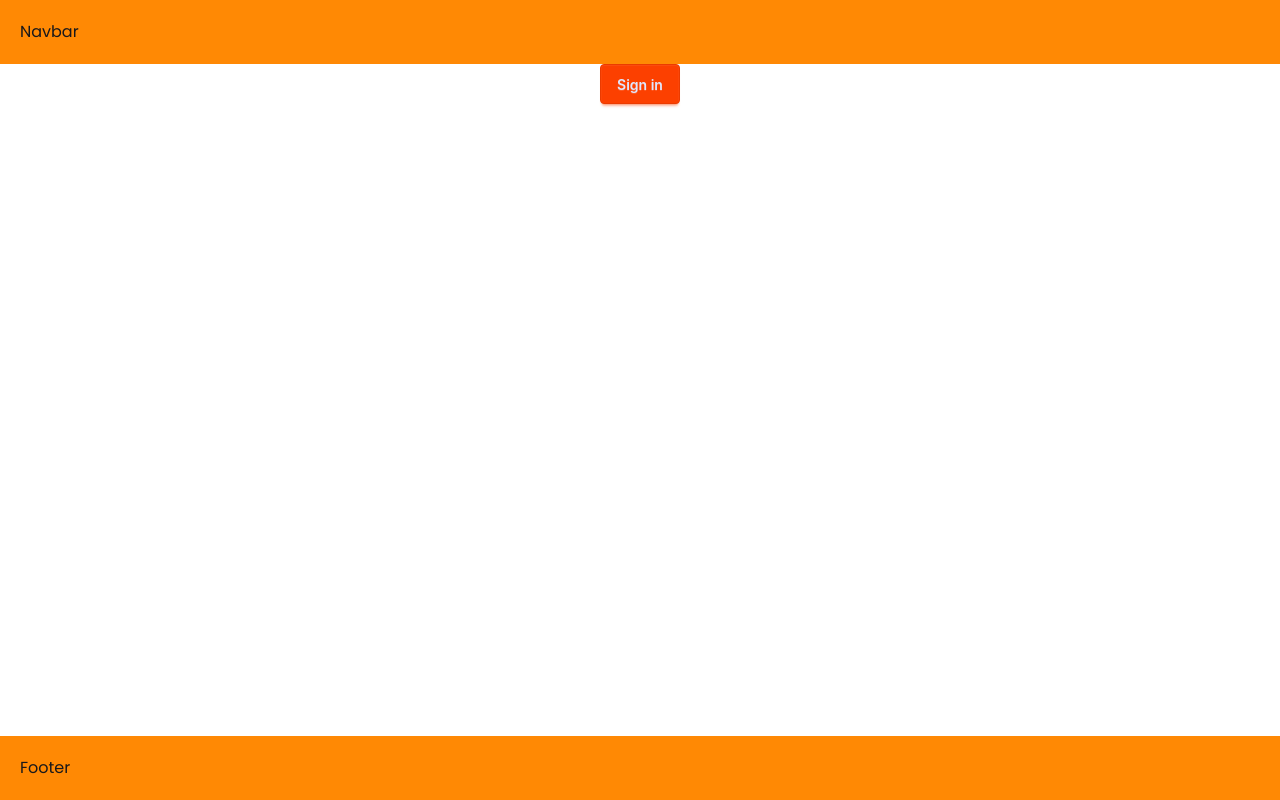
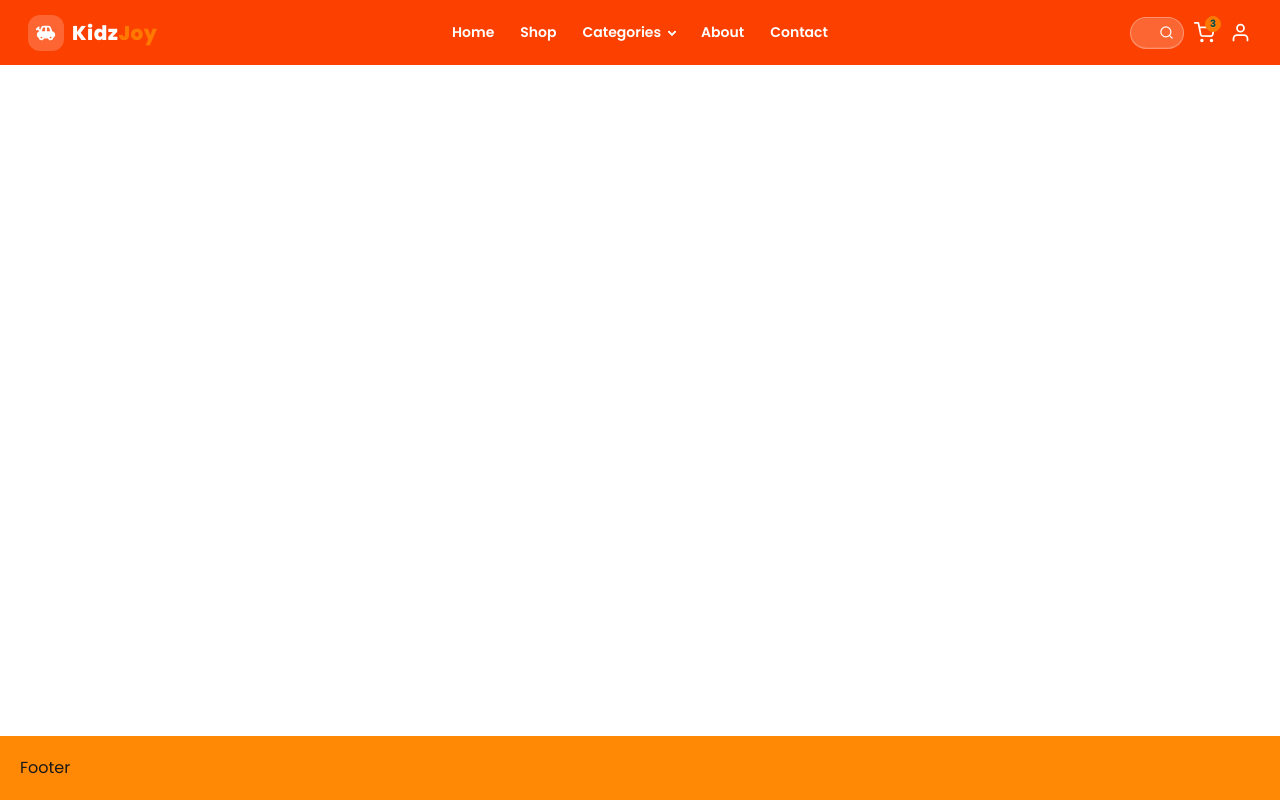
Before and after one commit to hasnatfahmidkhan/kidz-joy, a Next.js app: page / in a window 1280 px wide. Built offline with nearby package versions, Linux system fonts and the light colour scheme.

Commit message:
added the navbar

```diff
--- a/package.json
+++ b/package.json
@@ -9,10 +9,13 @@
     "lint": "eslint"
   },
   "dependencies": {
+    "bcryptjs": "^3.0.3",
     "daisyui": "^5.5.19",
+    "mongodb": "^7.2.0",
     "next": "16.2.4",
     "react": "19.2.4",
-    "react-dom": "19.2.4"
+    "react-dom": "19.2.4",
+    "react-icons": "^5.6.0"
   },
   "devDependencies": {
     "@tailwindcss/postcss": "^4.2.4",
--- a/src/app/layout.jsx
+++ b/src/app/layout.jsx
@@ -17,7 +17,7 @@ export default function RootLayout({ children }) {
   return (
     <html lang="en" className={`${poppins.className}  h-full antialiased`}>
       <body className="min-h-full flex flex-col">
-        <header className="bg-orange-400">
+        <header className="bg-primary">
           <Navbar />
         </header>
         <main className="flex-1  max-w-7xl mx-auto">{children}</main>
--- a/src/app/page.jsx
+++ b/src/app/page.jsx
@@ -1,7 +1,7 @@
 export default function Home() {
   return (
     <div className="flex flex-col flex-1 items-center justify-center bg-zinc-50 font-sans dark:bg-black">
-      <button className="btn btn-primary">Sign in</button>
+
     </div>
   );
 }
--- a/src/components/layout/Navbar.jsx
+++ b/src/components/layout/Navbar.jsx
@@ -1,7 +1,250 @@
-import React from "react";
+"use client";
+
+import { useState } from "react";
+import Link from "next/link";
+import {
+  FiShoppingCart,
+  FiSearch,
+  FiUser,
+  FiMenu,
+  FiX,
+} from "react-icons/fi";
+import { MdToys } from "react-icons/md";
+
+const navLinks = [
+  { label: "Home", href: "/" },
+  { label: "Shop", href: "/shop" },
+  {
+    label: "Categories",
+    href: "/categories",
+    children: [
+      { label: "Action Figures", href: "/categories/action-figures" },
+      { label: "Board Games", href: "/categories/board-games" },
+      { label: "Puzzles", href: "/categories/puzzles" },
+      { label: "Outdoor Toys", href: "/categories/outdoor" },
+    ],
+  },
+  { label: "About", href: "/about" },
+  { label: "Contact", href: "/contact" },
+];
+
+// Mock cart count — replace with real state/context later
+const CART_COUNT = 3;
 
 const Navbar = () => {
-  return <nav className="p-5 max-w-7xl mx-auto">Navbar</nav>;
+  const [searchOpen, setSearchOpen] = useState(false);
+
+  return (
+    <nav className="max-w-7xl mx-auto px-2 sm:px-4">
+      <div className="navbar min-h-16 gap-1">
+        {/* ── NAVBAR START ── */}
+        <div className="navbar-start gap-1">
+          {/* Mobile hamburger dropdown */}
+          <div className="dropdown">
+            <div
+              tabIndex={0}
+              role="button"
+              className="btn btn-ghost btn-circle text-white lg:hidden"
+              aria-label="Open menu"
+            >
+              <FiMenu size={22} />
+            </div>
+
+            <ul
+              tabIndex={0}
+              className="menu menu-sm dropdown-content bg-base-100 text-neutral rounded-box z-50 mt-3 w-56 p-2 shadow-xl border border-base-200"
+            >
+              {navLinks.map((link) =>
+                link.children ? (
+                  <li key={link.label}>
+                    <details>
+                      <summary className="font-semibold">{link.label}</summary>
+                      <ul>
+                        {link.children.map((child) => (
+                          <li key={child.href}>
+                            <Link href={child.href}>{child.label}</Link>
+                          </li>
+                        ))}
+                      </ul>
+                    </details>
+                  </li>
+                ) : (
+                  <li key={link.href}>
+                    <Link href={link.href} className="font-semibold">
+                      {link.label}
+                    </Link>
+                  </li>
+                ),
+              )}
+
+              {/* Mobile auth links */}
+              <div className="divider my-1" />
+              <li>
+                <Link href="/login" className="font-semibold">
+                  Login
+                </Link>
+              </li>
+              <li>
+                <Link href="/register" className="font-semibold text-primary">
+                  Register
+                </Link>
+              </li>
+            </ul>
+          </div>
+
+          {/* Logo */}
+          <Link href="/" className="flex items-center gap-2 group">
+            <div className="w-9 h-9 bg-white/20 rounded-xl flex items-center justify-center group-hover:bg-white/30 transition-all duration-200 shrink-0">
+              <MdToys size={22} className="text-white" />
+            </div>
+            <span className="text-xl font-extrabold text-white tracking-wide leading-none">
+              Kidz
+              <span className="text-accent">Joy</span>
+            </span>
+          </Link>
+        </div>
+
+        {/* ── NAVBAR CENTER — desktop links ── */}
+        <div className="navbar-center hidden lg:flex">
+          <ul className="menu menu-horizontal gap-0.5 px-1">
+            {navLinks.map((link) =>
+              link.children ? (
+                // Dropdown nav item
+                <li key={link.label}>
+                  <details>
+                    <summary className="font-semibold text-white hover:bg-white/20 hover:text-white rounded-lg transition-all duration-150 cursor-pointer">
+                      {link.label}
+                    </summary>
+                    <ul className="bg-base-100 text-neutral rounded-box z-50 shadow-xl w-48 p-1 border border-base-200">
+                      {link.children.map((child) => (
+                        <li key={child.href}>
+                          <Link
+                            href={child.href}
+                            className="text-sm font-medium hover:text-primary"
+                          >
+                            {child.label}
+                          </Link>
+                        </li>
+                      ))}
+                    </ul>
+                  </details>
+                </li>
+              ) : (
+                <li key={link.href}>
+                  <Link
+                    href={link.href}
+                    className="font-semibold text-white hover:bg-white/20 hover:text-white rounded-lg transition-all duration-150"
+                  >
+                    {link.label}
+                  </Link>
+                </li>
+              ),
+            )}
+          </ul>
+        </div>
+
+        {/* ── NAVBAR END ── */}
+        <div className="navbar-end gap-1">
+          {/* Search — expands on focus (desktop) */}
+          <div className="relative hidden sm:flex items-center">
+            <input
+              type="text"
+              placeholder="Search toys..."
+              className={`
+                input input-sm bg-white/20 text-white placeholder:text-white/60
+                border border-white/30 focus:border-white focus:bg-white/30
+                rounded-full pl-4 pr-9 transition-all duration-300 focus:outline-none
+                w-0 focus:w-44
+              `}
+            />
+            <FiSearch
+              className="absolute right-2.5 text-white pointer-events-none"
+              size={15}
+            />
+          </div>
+
+          {/* Search icon — mobile only */}
+          <button
+            className="btn btn-ghost btn-circle btn-sm text-white sm:hidden"
+            aria-label="Search"
+            onClick={() => setSearchOpen((v) => !v)}
+          >
+            {searchOpen ? <FiX size={20} /> : <FiSearch size={20} />}
+          </button>
+
+          {/* Cart icon with badge */}
+          <Link
+            href="/cart"
+            className="btn btn-ghost btn-circle btn-sm text-white relative"
+            aria-label="Cart"
+          >
+            <FiShoppingCart size={21} />
+            {CART_COUNT > 0 && (
+              <span className="badge badge-accent badge-xs absolute -top-0.5 -right-0.5 font-bold text-[10px] min-w-4 h-4 p-0 flex items-center justify-center">
+                {CART_COUNT}
+              </span>
+            )}
+          </Link>
+
+          {/* User dropdown */}
+          <div className="dropdown dropdown-end">
+            <div
+              tabIndex={0}
+              role="button"
+              className="btn btn-ghost btn-circle btn-sm text-white"
+              aria-label="Account"
+            >
+              <FiUser size={21} />
+            </div>
+            <ul
+              tabIndex={0}
+              className="menu menu-sm dropdown-content bg-base-100 text-neutral rounded-box z-50 mt-3 w-44 p-2 shadow-xl border border-base-200"
+            >
+              <li>
+                <Link href="/profile" className="font-semibold">
+                  My Profile
+                </Link>
+              </li>
+              <li>
+                <Link href="/orders" className="font-semibold">
+                  My Orders
+                </Link>
+              </li>
+              <div className="divider my-1" />
+              <li>
+                <Link href="/login" className="font-semibold">
+                  Login
+                </Link>
+              </li>
+              <li>
+                <Link href="/register" className="font-semibold text-primary">
+                  Register
+                </Link>
+              </li>
+            </ul>
+          </div>
+        </div>
+      </div>
+
+      {/* Mobile search bar — slides down when toggled */}
+      {searchOpen && (
+        <div className="pb-3 px-2 sm:hidden">
+          <div className="relative">
+            <input
+              type="text"
+              placeholder="Search toys..."
+              autoFocus
+              className="input input-sm w-full bg-white/20 text-white placeholder:text-white/60 border border-white/30 focus:border-white focus:bg-white/30 rounded-full pl-4 pr-9 focus:outline-none"
+            />
+            <FiSearch
+              className="absolute right-3 top-1/2 -translate-y-1/2 text-white pointer-events-none"
+              size={15}
+            />
+          </div>
+        </div>
+      )}
+    </nav>
+  );
 };
 
 export default Navbar;
```
Also changed, not shown: public/assets/logo.png (added), 1 other file (tests, documents, lock files or other folders).
